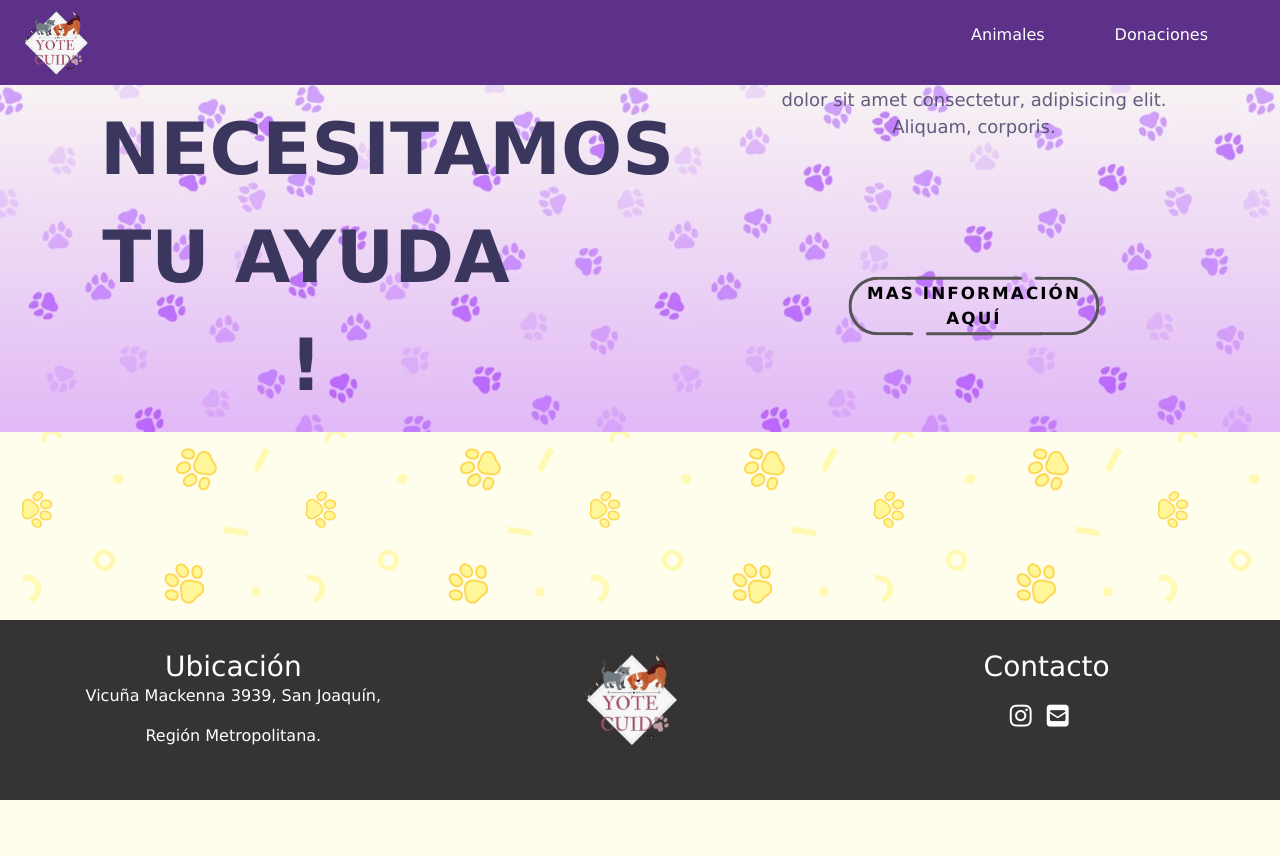
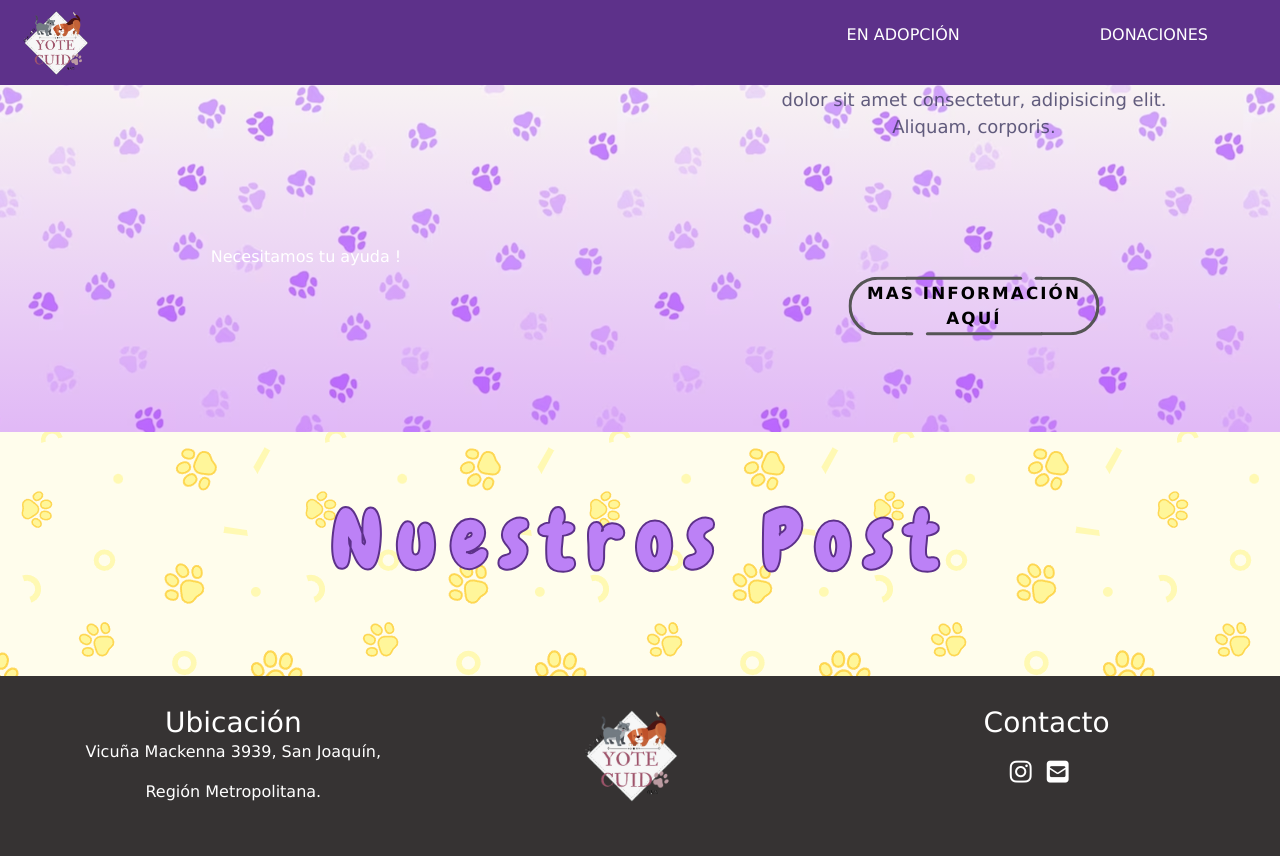
Before and after one commit to AlexanderInostroza/YTCweb, a Django app: template ytc/webpage/templates/home.html in a window 1280 px wide. Before the commit the page ends 800 px from the top, so only its background shows below. Run offline with Django 4.2, Linux system fonts and the light colour scheme; the template is opened without the code that fills it, so the values that code supplies are empty; some libraries are stand-ins or nearby versions.

Commit message:
pet redesign complete

```diff
--- a/ytc/webpage/static/content/adopcion/Cheems.txt
+++ b/ytc/webpage/static/content/adopcion/Cheems.txt
@@ -5,3 +5,5 @@
 * Perro meme
 
 * Info extra
+
+* Info extra
--- a/ytc/webpage/static/content/adopcion/Thurston.txt
+++ b/ytc/webpage/static/content/adopcion/Thurston.txt
@@ -3,5 +3,3 @@
 * Gato meme
 
 * Info extra
-
-* Info extra
--- a/ytc/webpage/templates/aboutUs.html
+++ b/ytc/webpage/templates/aboutUs.html
@@ -1,7 +1,7 @@
 {% extends "base.html" %}
 
 {% block content %}
-<h2 style="padding: 37px"></h2>
+<!-- <h2 style="padding: 37px"></h2> -->
 
 <style>
 
@@ -261,5 +261,4 @@ member-h4 {
     </div>
   </div>
 
-
 {% endblock content %}
--- a/ytc/webpage/templates/base.html
+++ b/ytc/webpage/templates/base.html
@@ -27,9 +27,10 @@
             <div class="container-fluid">
                     <div class="links navbar-left">
                         <ul class="nav-link-ytc">
-                            <li><a href="{% url 'pets' %}">Animales</a></li>
+                            <li><a href="{% url 'pets' %}">EN ADOPCIÓN</a></li>
                             <!-- <li><a href="{% url 'aboutUs'%}">Nosotros</a></li> -->
-                            <li><a href="{% url 'donate'%}">Donaciones</a></li>
+                            <li></li>
+                            <li><a href="{% url 'donate'%}">DONACIONES</a></li>
                         </ul>
                     </div>
             </div>
--- a/ytc/webpage/templates/home.html
+++ b/ytc/webpage/templates/home.html
@@ -10,7 +10,7 @@
   --white: rgba(255, 255, 255, 0.9);
 }
 
-banner-body {
+.banner-body {
   font: 100% system-ui, sans-serif;
   box-sizing: border-box;
   overflow: hidden;
@@ -73,7 +73,7 @@ banner-body {
 }
 
 
-banner-h1 {
+.banner h1 {
   margin: 0 0 1rem 0;
   font-weight: 900;
   font-size: 4.5rem;
@@ -342,32 +342,7 @@ banner-h1 {
 .post-img :hover img{
   transform: scale(1.2);
 }
-<!-- cards-->
-.post-card {
-    width: 48%;
-    margin-bottom: 20px;
-    background-color: rgba(255, 255, 255, 0.1);
-    border-radius: 15px;
-    padding: 20px;
-    display: flex;
-    align-items: center;
-  }
 
-  .post-img {
-    border-radius: 10%;
-    height: 300px;
-    width: auto;
-    margin-right: 0px;
-    margin-bottom: 20px;
-    max-width: 100%;
-  }
-
-  @media (max-width: 768px) {
-    .post-card {
-      width: 100%;
-      flex-direction: column;
-    }
-  }
 
 </style>
 
@@ -400,18 +375,65 @@ banner-h1 {
 </div>
 <br/>
 
-<div class="container-fluid sm" style="margin-bottom: 20px; display: flex; flex-wrap: wrap; justify-content: space-between;">
+<style>
+  .post-card-container {
+    display: flex;
+    justify-content: space-between;
+    flex-wrap: wrap;
+    margin-bottom: 20px;
+  }
+
+  .post-card {
+    width: 48%;
+    background-color: rgba(188, 129, 246, 0.8);
+    border-radius: 15px;
+    padding: 20px;
+    margin-bottom: 20px;
+    display: flex;
+    align-items: center; /* Centra verticalmente los elementos en la tarjeta */
+  }
+
+  .post-img {
+    border-radius: 10%;
+    height: 300px;
+    width: auto;
+    max-width: 100%;
+    margin-right: 20px; /* Añade un margen derecho a la imagen */
+  }
+
+  .post-text {
+    flex: 1;
+  }
+
+  @media (max-width: 768px) {
+    .post-card {
+      width: 100%;
+      flex-direction: column; /* Cambia a dirección de columna en pantallas pequeñas */
+    }
+
+    .post-img {
+      margin-right: 0; /* Elimina el margen derecho en una sola columna */
+      margin-bottom: 20px; /* Añade un margen inferior en una sola columna */
+    }
+  }
+</style>
+<div class="section-title">
+  <h1>Nuestros Post</h1>
+</div>
+<div class="container-fluid sm">
+  <div class="post-card-container">
     {% for post in posts %}
       <div class="post-card">
         <a href="https://www.instagram.com/p/{{post.shortcode}}">
           <img src="{{ post.img_url }}" alt="post_img" class="post-img">
         </a>
-      <div style="flex: 1; padding-left: 20px;">
-        <h5 style="font-family: ChewyPro;color: black; font-size: larger;">{{ post.caption }}</h5>
+        <div class="post-text">
+          <h5 style="font-family: ChewyPro; color: black; font-size: larger; text-align: center;">{{ post.caption }}</h5>
         </div>
       </div>
     {% endfor %}
   </div>
+</div>
 
-<!-- ASDASD COMENTARIO -->
+
 {% endblock content %}
```
Also changed, not shown: ytc/webpage/static/estilo.css (+16 -10 lines), ytc/webpage/static/resources/posts.txt (+6 -6 lines), ytc/webpage/templates/pets.html (+6 -6 lines). Lines whose indentation alone changed are shown as unchanged.
